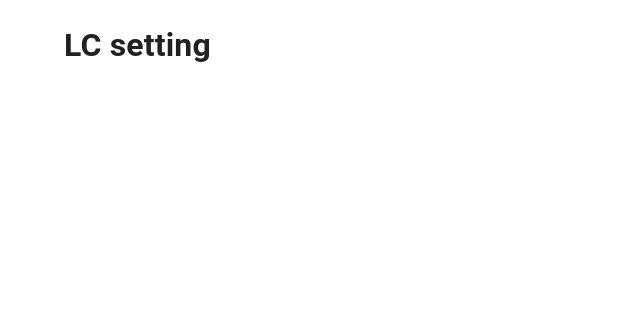
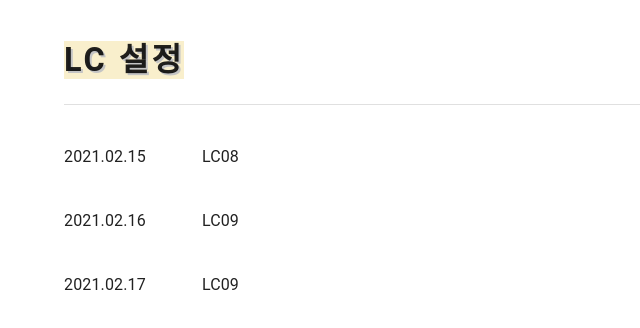
Before and after one commit to FGFnet/fnet, a React (Create React App) app in the folder frontend/: page /lc/setting in a window 1280 px wide. Shown: the top 328 px of the page, without its empty margins (0-640 px from the left). Built offline with nearby package versions, Linux system fonts and the light colour scheme.

Commit message:
feat(fe): create lcSetting screen

```diff
--- a/frontend/src/screen/LC/lcSetting.tsx
+++ b/frontend/src/screen/LC/lcSetting.tsx
@@ -1,9 +1,71 @@
 import React from 'react'
+import Header from '../../component/Header'
+import { Grid, Typography } from '@mui/material'
 
 export default function LcSettingScreen() {
+  const OTDate = [
+    {
+      date: '2021. 2. 15.',
+      lc: 'LC08',
+    },
+    {
+      date: '2021. 2. 16.',
+      lc: 'LC09',
+    },
+    {
+      date: '2021. 2. 17.',
+      lc: 'LC09',
+    },
+  ]
+
+  type LcOnDutyType = {
+    date: string
+    lc: string
+  }
+
+  const dateFormatter = (date: string) => {
+    let dateSplit = date.split('.')
+    dateSplit.pop()
+    dateSplit[1] = dateSplit[1].trim()
+    if ((dateSplit[1] as unknown as number) < 10) {
+      dateSplit[1] = '0' + dateSplit[1]
+    }
+
+    dateSplit[2] = dateSplit[2].trim()
+    if ((dateSplit[2] as unknown as number) < 10) {
+      dateSplit[2] = '0' + dateSplit[2]
+    }
+
+    return dateSplit.join('.')
+  }
+
+  const LcOnDuty = ({ date, lc }: LcOnDutyType) => {
+    return (
+      <React.Fragment>
+        <Grid container marginTop={2} rowSpacing={3} columnSpacing={{ xs: 5, sm: 6, md: 7 }}>
+          <Grid item>
+            <Typography component="span" variant="body1">
+              {dateFormatter(date)}
+            </Typography>
+          </Grid>
+          <Grid item>
+            <Typography component="span" variant="body1">
+              {lc}
+            </Typography>
+          </Grid>
+        </Grid>
+      </React.Fragment>
+    )
+  }
+
   return (
-    <div>
-      <h1>LC setting</h1>
-    </div>
+    <React.Fragment>
+      <Header title={'LC 설정'} />
+      <Grid container>
+        {OTDate.map((day) => (
+          <LcOnDuty date={day.date} lc={day.lc} />
+        ))}
+      </Grid>
+    </React.Fragment>
   )
 }
```
